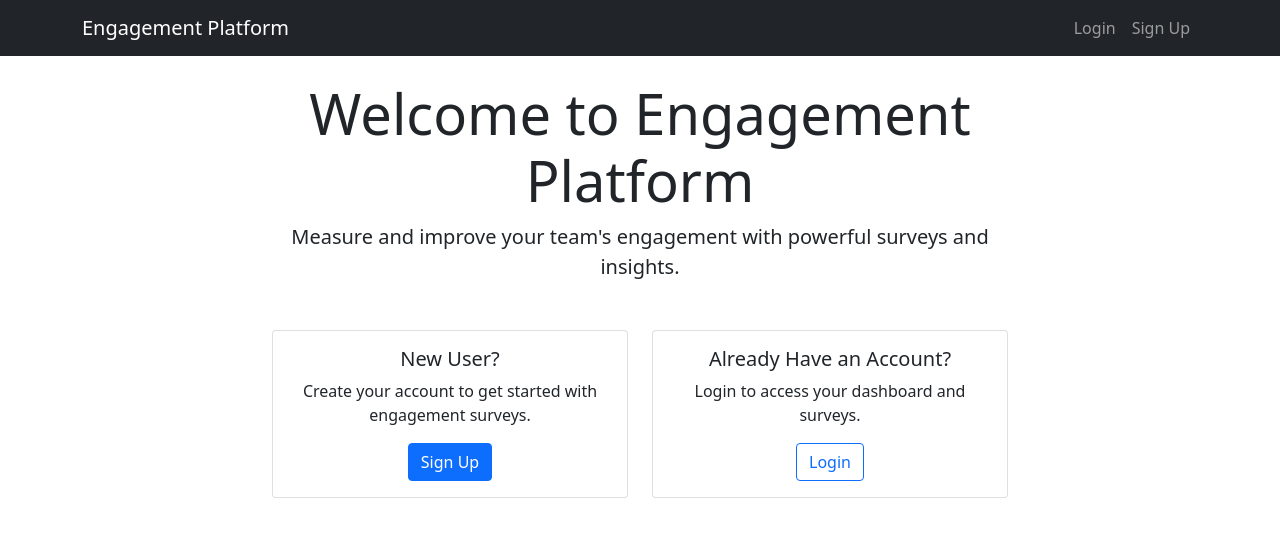
After one commit to christofdamian/engagement, a Django app: page / in a window 1280 px wide. The commit adds this page. Shown: the top 537 px of the page. Run offline with Django 5.2, Linux system fonts and the light colour scheme.

Commit message:
fixesd signup issues

```diff
--- a/engagement/engagement/urls.py
+++ b/engagement/engagement/urls.py
@@ -16,8 +16,10 @@ Including another URLconf
 """
 from django.contrib import admin
 from django.urls import path, include
+from django.views.generic import TemplateView
 
 urlpatterns = [
     path('admin/', admin.site.urls),
     path('accounts/', include('allauth.urls')),
+    path('', TemplateView.as_view(template_name='home.html'), name='home'),
 ]
--- /dev/null
+++ b/engagement/templates/home.html
@@ -0,0 +1,44 @@
+{% extends "base.html" %}
+
+{% block title %}Home - Engagement Platform{% endblock %}
+
+{% block content %}
+<div class="row justify-content-center">
+    <div class="col-md-8">
+        <div class="text-center mb-5">
+            <h1 class="display-4">Welcome to Engagement Platform</h1>
+            <p class="lead">Measure and improve your team's engagement with powerful surveys and insights.</p>
+        </div>
+
+        {% if user.is_authenticated %}
+            <div class="card">
+                <div class="card-body text-center">
+                    <h3>Welcome back, {{ user.email }}!</h3>
+                    <p>Your dashboard and surveys will appear here.</p>
+                </div>
+            </div>
+        {% else %}
+            <div class="row">
+                <div class="col-md-6">
+                    <div class="card">
+                        <div class="card-body text-center">
+                            <h5 class="card-title">New User?</h5>
+                            <p class="card-text">Create your account to get started with engagement surveys.</p>
+                            <a href="{% url 'account_signup' %}" class="btn btn-primary">Sign Up</a>
+                        </div>
+                    </div>
+                </div>
+                <div class="col-md-6">
+                    <div class="card">
+                        <div class="card-body text-center">
+                            <h5 class="card-title">Already Have an Account?</h5>
+                            <p class="card-text">Login to access your dashboard and surveys.</p>
+                            <a href="{% url 'account_login' %}" class="btn btn-outline-primary">Login</a>
+                        </div>
+                    </div>
+                </div>
+            </div>
+        {% endif %}
+    </div>
+</div>
+{% endblock %}
```
Also changed, not shown: engagement/engagement/settings.py (+3 -6 lines), engagement/templates/account/signup.html (+19 -0 lines), engagement/db.sqlite3.
